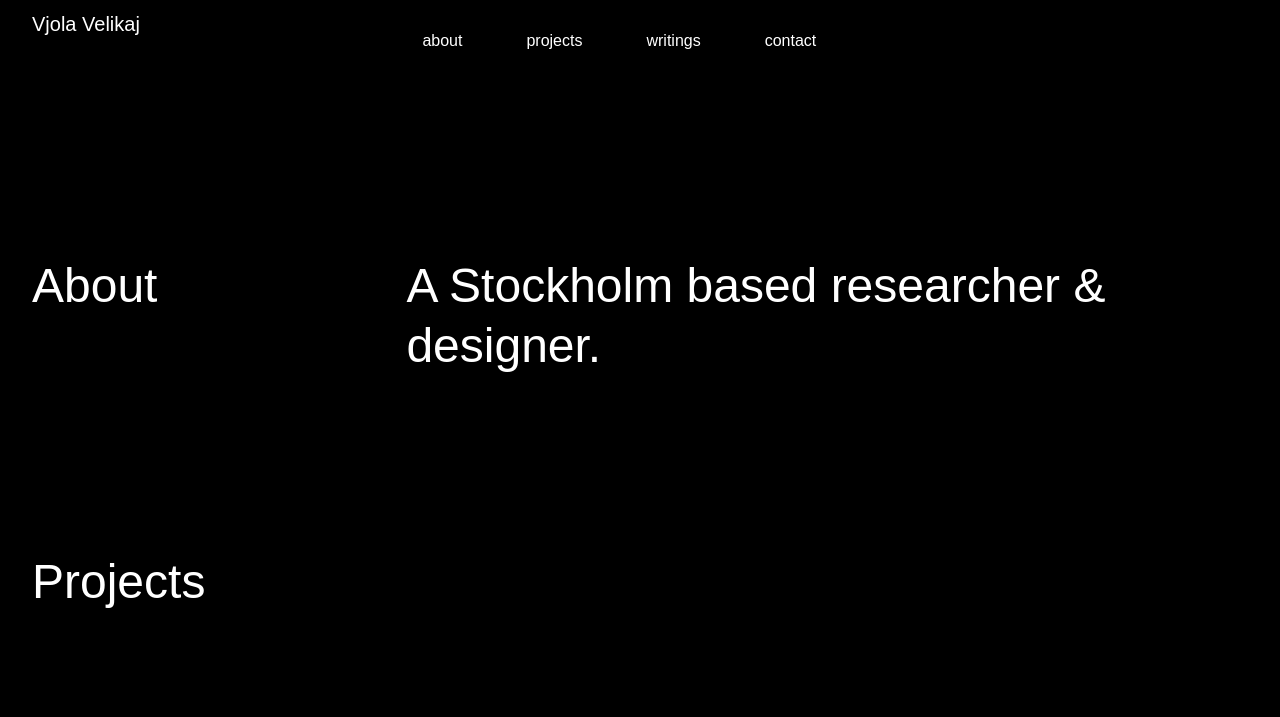
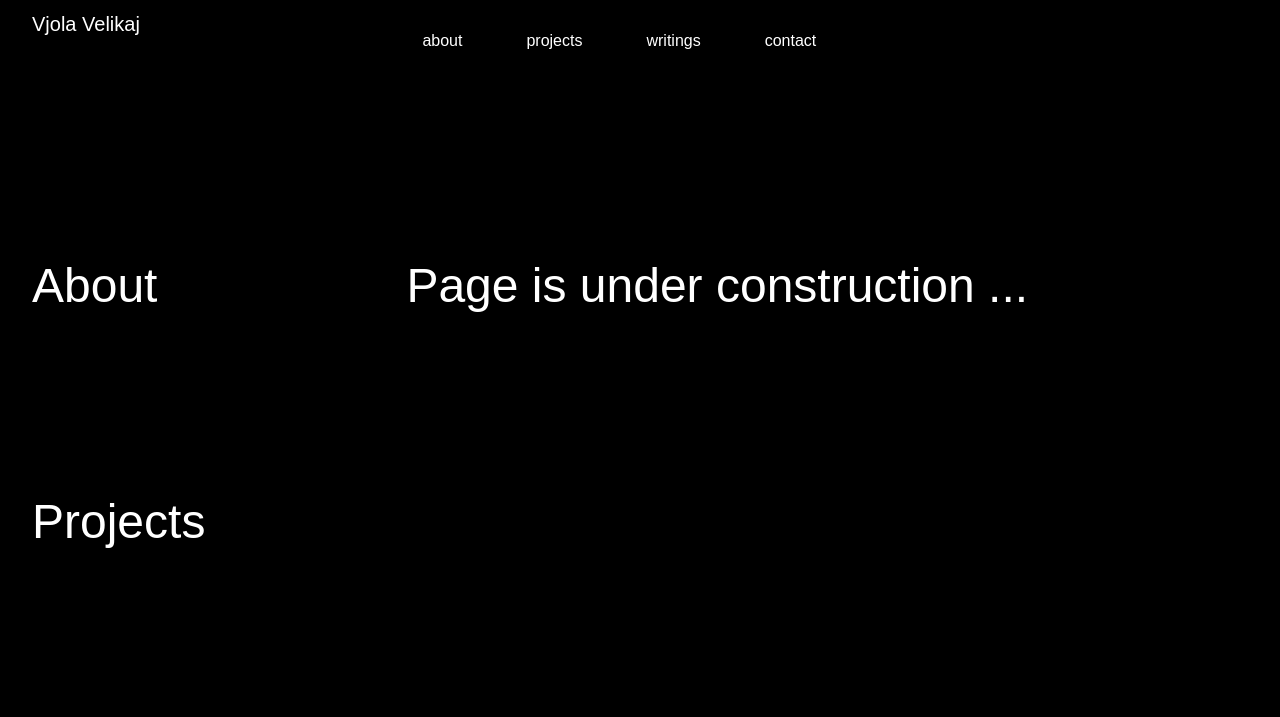
Before and after one commit to vjolavelikaj/vjolavelikaj.github.io, a plain HTML site: page index.html in a window 1280 px wide. Shown: the top 717 px of the page. Drawn offline with nearby package versions, Linux system fonts and the light colour scheme.

Commit message:
Under construction page

```diff
--- a/index.html
+++ b/index.html
@@ -26,7 +26,7 @@
           <h2 class="fw3 f1-l f3-ns f5 lh-title mt0">About</h2>
         </section>
         <section class="fl w-60 cf ph3">
-          <p class="mt0 f1-l f3-ns f5 lh-title">A Stockholm based researcher & designer.</p>
+          <p class="mt0 f1-l f3-ns f5 lh-title">Page is under construction ...</p>
         </section>
       </div>
       <div class="cf ph3-l pv5-ns pv3">
```
